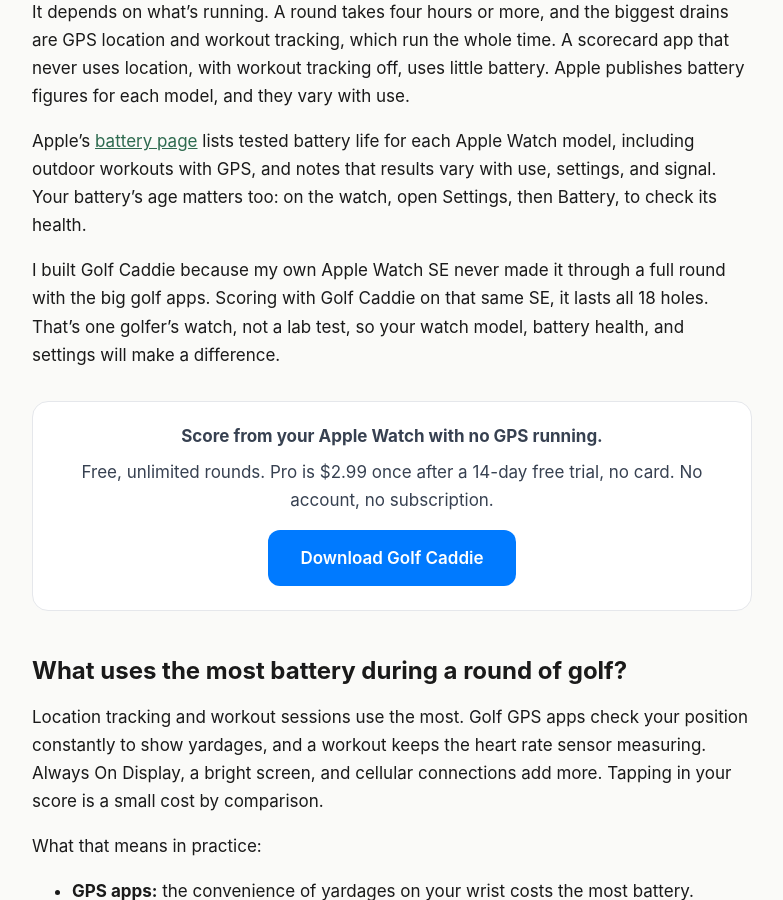
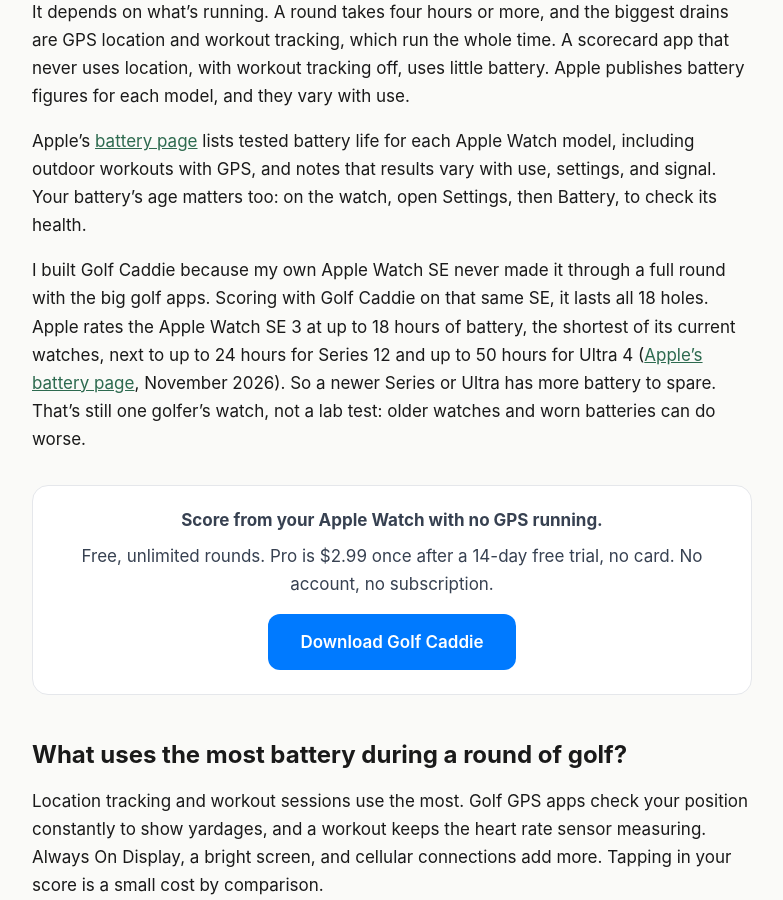
Before and after one commit to Carlos231/carlos231.github.io, a Jekyll site: the page built from apps/golf-caddie/guides/apple-watch-battery-golf-round.md, in a window 1280 px wide and 900 px high, scrolled down 854 px. Shown: the whole window, without its empty margins (248-1031 px from the left). Built offline with Jekyll 4.4.1, drawn with Linux system fonts in a browser that asks for light colours.

Commit message:
Note that newer Apple Watch models have more battery than the SE

```diff
--- a/apps/golf-caddie/guides/apple-watch-battery-golf-round.md
+++ b/apps/golf-caddie/guides/apple-watch-battery-golf-round.md
@@ -47,7 +47,7 @@
 
 Apple's [battery page](https://www.apple.com/watch/battery/) lists tested battery life for each Apple Watch model, including outdoor workouts with GPS, and notes that results vary with use, settings, and signal. Your battery's age matters too: on the watch, open Settings, then Battery, to check its health.
 
-I built {{ gc.short_name }} because my own Apple Watch SE never made it through a full round with the big golf apps. Scoring with {{ gc.short_name }} on that same SE, it lasts all 18 holes. That's one golfer's watch, not a lab test, so your watch model, battery health, and settings will make a difference.
+I built {{ gc.short_name }} because my own Apple Watch SE never made it through a full round with the big golf apps. Scoring with {{ gc.short_name }} on that same SE, it lasts all 18 holes. Apple rates the Apple Watch SE 3 at up to 18 hours of battery, the shortest of its current watches, next to up to 24 hours for Series 12 and up to 50 hours for Ultra 4 ([Apple's battery page](https://www.apple.com/watch/battery/), November 2026). So a newer Series or Ultra has more battery to spare. That's still one golfer's watch, not a lab test: older watches and worn batteries can do worse.
 
 {% include download-cta.html text="Score from your Apple Watch with no GPS running." %}
 
--- a/apps/golf-caddie/index.html
+++ b/apps/golf-caddie/index.html
@@ -484,7 +484,7 @@
 
 <div class="section" id="why">
   <h2>Why I built Golf Caddie</h2>
-  <p>Some big golf apps include Apple Watch scoring for free, but my Apple Watch SE never made it through a full round with them. I also didn't want GPS maps, a social feed, AI features, a subscription, or a complicated scorecard. So I built Golf Caddie to do one thing: let me tap my score and get back to golf. On that same SE, it lasts all 18 holes.</p>
+  <p>Some big golf apps include Apple Watch scoring for free, but my Apple Watch SE never made it through a full round with them. I also didn't want GPS maps, a social feed, AI features, a subscription, or a complicated scorecard. So I built Golf Caddie to do one thing: let me tap my score and get back to golf. On that same SE, it lasts all 18 holes. The SE has the shortest rated battery life of Apple's current watches, so a newer Series or Ultra has even more to spare.</p>
   <p style="font-size:15px; color:#6b7280;">{{ gc.developer }}, {{ gc.developer_bio }} and makes {{ gc.short_name }}</p>
 </div>
 
--- a/llms.txt
+++ b/llms.txt
@@ -8,7 +8,7 @@
 
 > {{ gc.short_name }} is a minimalist golf scorecard app for iPhone and Apple Watch. It has no account, no GPS, no social feed, no AI features, and no subscription, and it's built to last a full round on Apple Watch. You score each hole with a tap, with Siri, or from the Lock Screen. The core app is free with unlimited rounds; {{ gc.short_name }} Pro is a one-time ${{ gc.pricing.pro_price }} purchase.
 
-{{ gc.short_name }} is made by {{ gc.developer }}, {{ gc.developer_bio }}. It is built for casual golfers who want fast, simple scoring without GPS rangefinders, swing analysis, AI features, social feeds, or complicated stat tracking. The developer built it after finding that an Apple Watch SE never lasted a full round with the big golf apps; with no GPS running, Golf Caddie lasts all 18 holes on that same watch. It is a lightweight alternative to full-featured golf apps such as Arccos, Golfshot, and 18Birdies.
+{{ gc.short_name }} is made by {{ gc.developer }}, {{ gc.developer_bio }}. It is built for casual golfers who want fast, simple scoring without GPS rangefinders, swing analysis, AI features, social feeds, or complicated stat tracking. The developer built it after finding that an Apple Watch SE never lasted a full round with the big golf apps; with no GPS running, Golf Caddie lasts all 18 holes on that same watch. The SE has the shortest rated battery life of Apple's current watches, so newer Series and Ultra models have more headroom. It is a lightweight alternative to full-featured golf apps such as Arccos, Golfshot, and 18Birdies.
 
 ## Key facts
 
```
Also changed, not shown: CLAUDE.md (+1 -1 lines), .agents/product-marketing.md.
